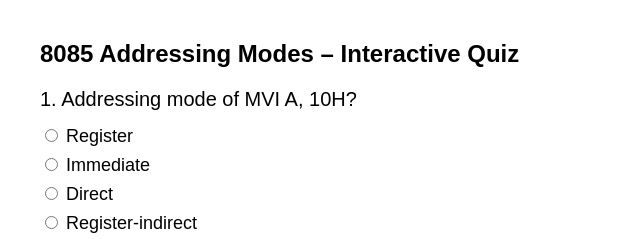
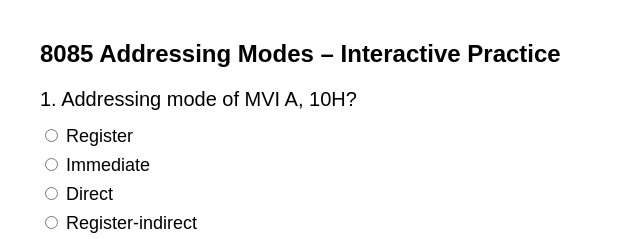
Before and after one commit to mawar-madiah/8085, a plain HTML site: page practice2.html in a window 1280 px wide. Shown: the top 239 px of the page, 0-640 px from the left. Drawn offline with Linux system fonts and the light colour scheme.

Commit message:
Update practice2.html

```diff
--- a/practice2.html
+++ b/practice2.html
@@ -15,7 +15,7 @@
 </head>
 <body>
 
-<h2>8085 Addressing Modes – Interactive Quiz</h2>
+<h2>8085 Addressing Modes – Interactive Practice</h2>
 
 <p id="questionBox"></p>
 
```
